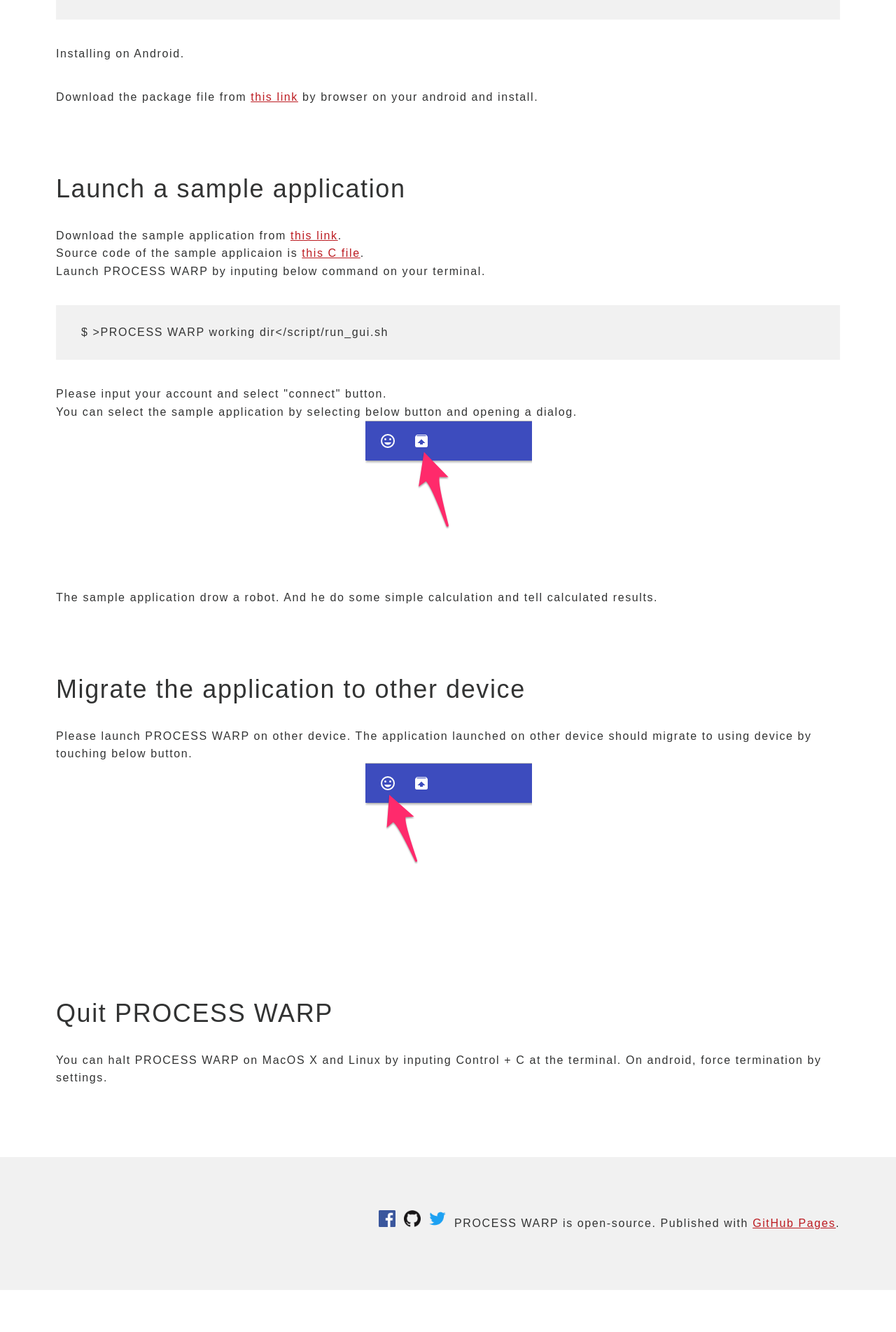
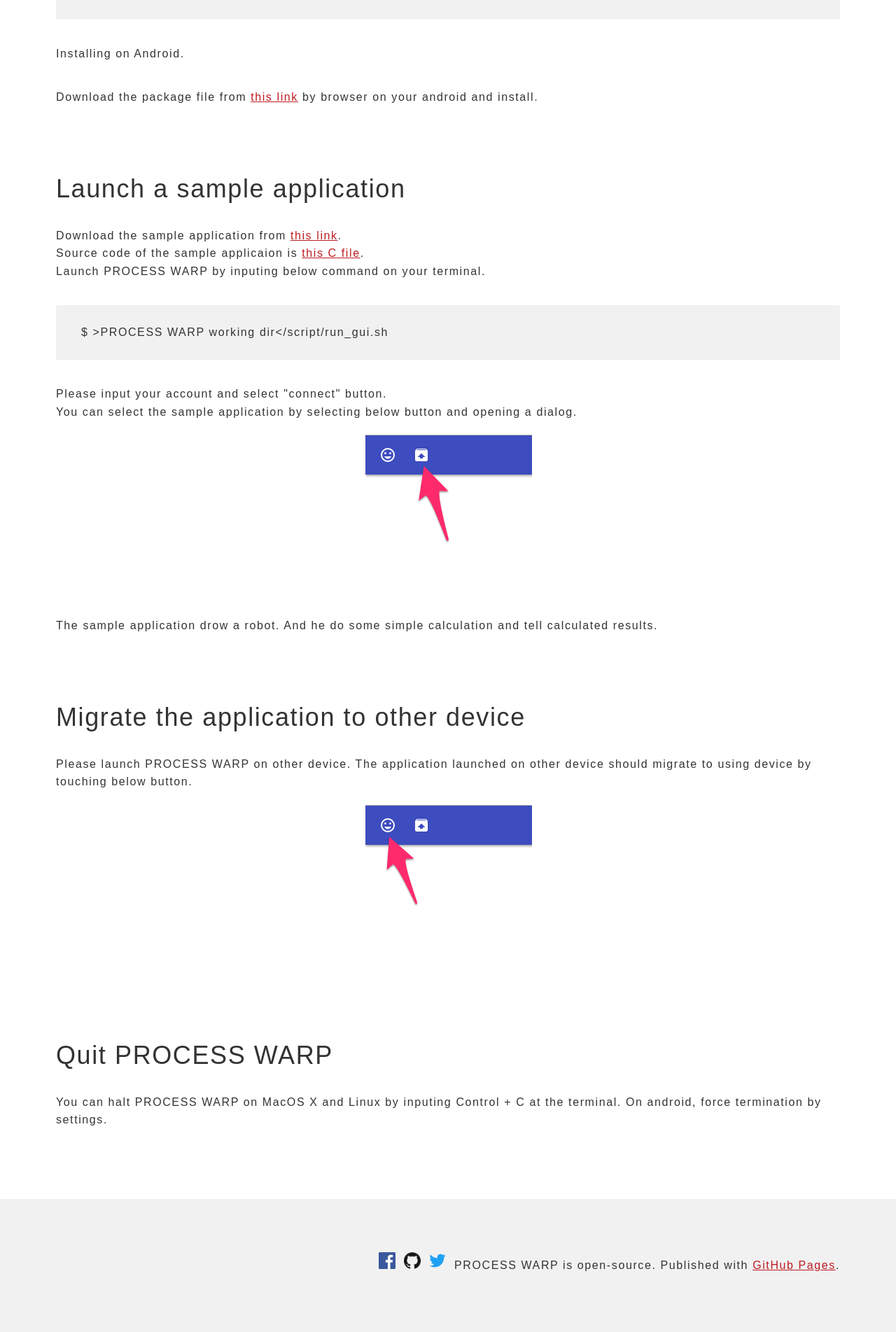
Before and after one commit to processwarp/processwarp.github.io, a Jekyll site: the page built from en/getstarted.html, in a window 1280 px wide. Shown: the part 990-2893 px from the top of the page at 70% size. Built offline with Jekyll 4.4.1, drawn with Linux system fonts in a browser that asks for light colours; nearby versions of some CDN libraries; before the commit the page ends 2833 px from its top, so only the background shows below that.

Commit message:
insert vertical margin for image tag

```diff
--- a/css/app.css
+++ b/css/app.css
@@ -524,8 +524,7 @@
 
 section.tutorial img {
   display: block;
-  margin-left: auto;
-  margin-right: auto;
+  margin: 20px auto;
 }
 
 @media only screen and (max-width: 1180px) {
@@ -614,6 +613,7 @@
 
 section.page img {
   max-width: 100%;
+  margin: 20px auto;
 }
 
 @media only screen and (max-width: 1180px) {
```
